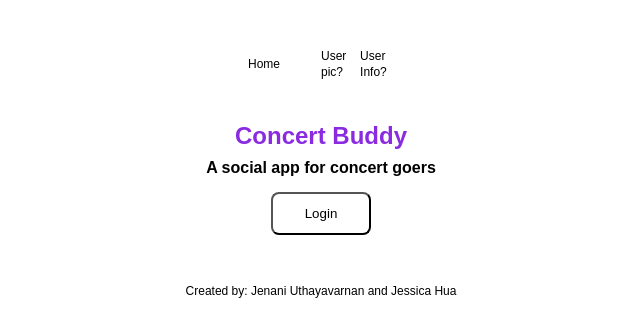
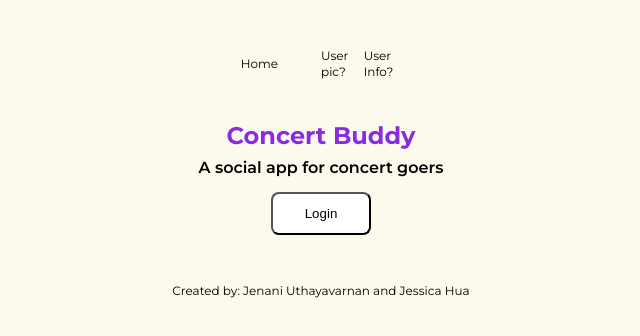
Before and after one commit to jgmhua/concert-buddy-pp, a React (Vite) app in the folder concert-finder-client/: page / in a window 1280 px wide. Shown: the top 336 px of the page, without its empty margins (319-959 px from the left). Built offline with nearby package versions, Linux system fonts and the light colour scheme; no server answers.

Commit message:
add variables for colors, add styling for shared playlist cards

```diff
--- a/concert-finder-client/index.html
+++ b/concert-finder-client/index.html
@@ -1,13 +1,21 @@
 <!doctype html>
 <html lang="en">
+
 <head>
   <meta charset="UTF-8" />
   <!-- <link rel="icon" type="image/svg+xml" href="/vite.svg" /> -->
   <meta name="viewport" content="width=device-width, initial-scale=1.0" />
+  <link rel="preconnect" href="https://fonts.googleapis.com">
+  <link rel="preconnect" href="https://fonts.gstatic.com" crossorigin>
+  <link
+    href="https://fonts.googleapis.com/css2?family=Lexend:wght@100..900&family=Montserrat:ital,wght@0,100..900;1,100..900&family=Questrial&display=swap"
+    rel="stylesheet">
   <title>Concert Buddy</title>
 </head>
+
 <body>
   <div id="root"></div>
   <script type="module" src="/src/main.jsx"></script>
 </body>
+
 </html>
--- a/concert-finder-client/src/App.scss
+++ b/concert-finder-client/src/App.scss
@@ -1,5 +1,7 @@
 @use "./styles/partials/_variables.scss" as *;
 @use "./styles/partials/_mixins.scss" as *;
+@use "./styles/partials/_typography.scss" as *;
+
 
 * {
 	padding: 0;
@@ -38,6 +40,7 @@ body {
     font-size: 0.75rem;
     font-weight: 400;
 	line-height: 1rem;
+	background-color: $primary-color-background;
 }
 
 ul,ol,li {
--- a/concert-finder-client/src/components/PlaylistCard/PlaylistCard.jsx
+++ b/concert-finder-client/src/components/PlaylistCard/PlaylistCard.jsx
@@ -18,9 +18,9 @@ export default function PlaylistCard( { id, name, image, tracksTotal }) {
                             className="playlists__cover"
                             src={image}
                         />
-                        <p className="playlists__text playlists__text--details">
+                        {/* <p className="playlists__text playlists__text--details">
                             Total tracks: {tracksTotal}
-                        </p>
+                        </p> */}
                     </Link>
                 </section>
             </li>
--- a/concert-finder-client/src/components/PlaylistCard/PlaylistCard.scss
+++ b/concert-finder-client/src/components/PlaylistCard/PlaylistCard.scss
@@ -6,7 +6,8 @@
 
     &__item {
         margin: 1rem;
-        background-color: rgb(0, 108, 102);
+        background-color: $secondary-color-background;
+        // border: solid 2px $secondary-color-dark;
         border-radius: 2rem;
         transition: 0.5s;
         width: 80%;
@@ -27,7 +28,7 @@
     }
 
     &__cover {
-        width: 50%;
+        width: 70%;
         padding: 1rem;
         border-radius: 2rem;
     }
--- a/concert-finder-client/src/pages/LoginPage/LoginPage.scss
+++ b/concert-finder-client/src/pages/LoginPage/LoginPage.scss
@@ -1,5 +1,6 @@
 @use "../../styles/partials/_variables.scss" as *;
 @use "../../styles/partials/_mixins.scss" as *;
+@use "../../styles/partials/_typography.scss" as *;
 
 //TODO: figure out typography standards later?
 
--- a/concert-finder-client/src/styles/partials/_typography.scss
+++ b/concert-finder-client/src/styles/partials/_typography.scss
@@ -0,0 +1,3 @@
+body {
+    font-family: 'Montserrat'
+}
--- a/concert-finder-client/src/styles/partials/_variables.scss
+++ b/concert-finder-client/src/styles/partials/_variables.scss
@@ -8,3 +8,13 @@ $tablet-spacing: 2rem;
 $desktop-spacing: 3rem;
 
 $xs-gap: 0.5rem;
+
+// color codes - can change
+// once we decide palette!
+
+$primary-color-background:#FCF9ED;
+$primary-color-background-dark: #EBCAAD;
+$primary-color-text: #302F4D;
+
+$secondary-color-background: #A7BBEC;
+$secondary-color-dark: #6E7687;
--- a/concert-finder-client/utils/userFunctions.js
+++ b/concert-finder-client/utils/userFunctions.js
@@ -47,6 +47,8 @@ async function getPlaylists(playlists, setPlaylists) {
 				},
 			}
 		);
+
+		// const filteredPlaylist= response.data.items
 
 		const filteredPlaylist = response.data.items.filter(
 			(playlist) => playlist.collaborative == true
```
Lines whose indentation alone changed are shown as unchanged.
